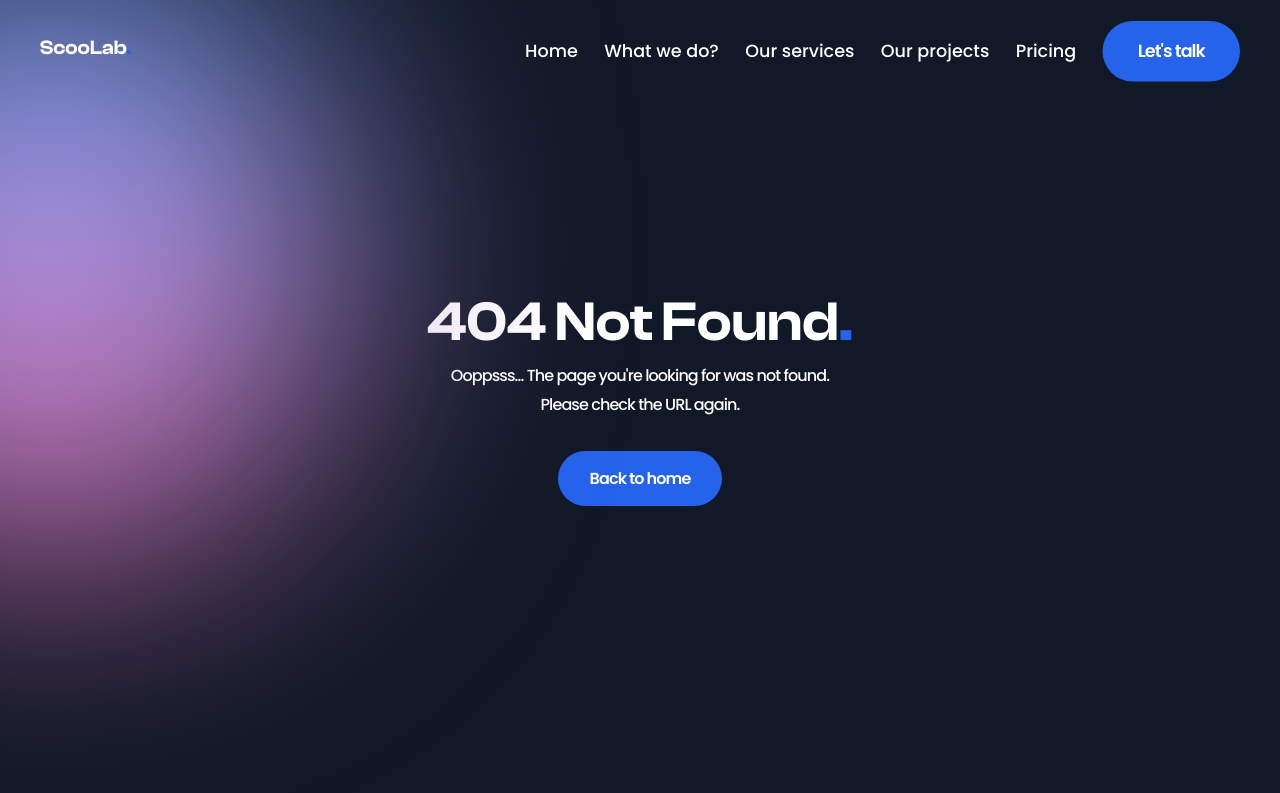
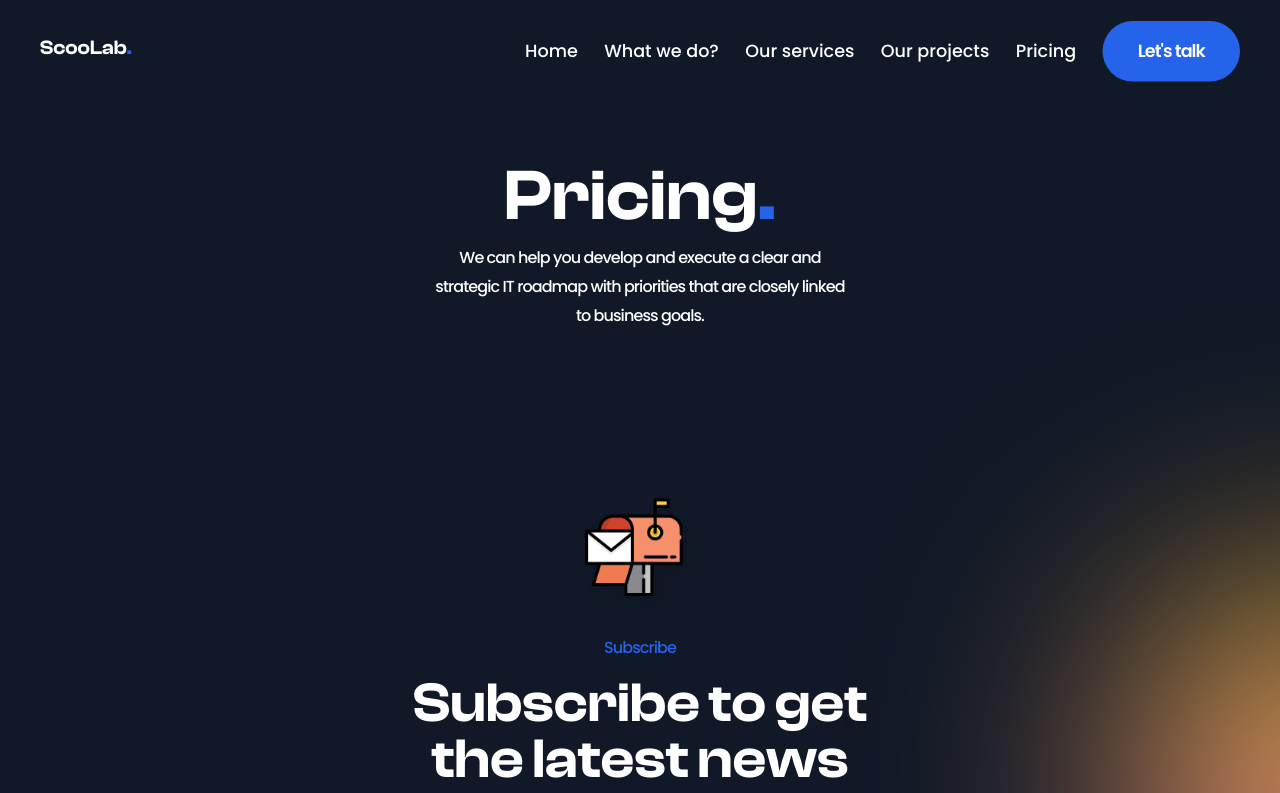
Before and after one commit to fajarfadillahh/scoolab-digital-agency-react-tailwind, a React (Vite) app: page /pricing in a window 1280 px wide. Shown: the top 793 px of the page. Built offline with nearby package versions, Linux system fonts and the light colour scheme.

Commit message:
create: Hero - Pricing page

```diff
--- a/src/App.jsx
+++ b/src/App.jsx
@@ -5,6 +5,7 @@ import { BrowserRouter as Router, Routes, Route } from "react-router-dom";
 import Home from "./pages/Home";
 import WhatWeDo from "./pages/WhatWeDo";
 import OurServices from "./pages/OurServices";
+import Pricing from "./pages/Pricing";
 import NotFound from "./pages/NotFound";
 
 const App = () => {
@@ -15,6 +16,7 @@ const App = () => {
           <Route exact path="/" element={<Home />} />
           <Route path="/what-we-do" element={<WhatWeDo />} />
           <Route path="/our-services" element={<OurServices />} />
+          <Route path="/pricing" element={<Pricing />} />
           <Route path="*" element={<NotFound />} />
         </Routes>
       </Router>
--- a/src/Data.jsx
+++ b/src/Data.jsx
@@ -224,3 +224,42 @@ export const CapabilitiesData = [
     text: "Spaces of each debt in the digital world can help you with overall simplest authentic. Get an utilitize of structure to tackle complex issues and changes.",
   },
 ];
+
+export const PlanList = [
+  {
+    grade: "Basic",
+    price: "19$",
+    text: "For most business that want to optimize web queries.",
+    list: [
+      { name: "All limited links." },
+      { name: "Own analytics platform." },
+      { name: "Chat support." },
+      { name: "Optimize hastags." },
+      { name: "Unlimited users." },
+    ],
+  },
+  {
+    grade: "Popular",
+    price: "39$",
+    text: "For most business that want to optimize web queries.",
+    list: [
+      { name: "All limited links." },
+      { name: "Own analytics platform." },
+      { name: "Chat support." },
+      { name: "Optimize hastags." },
+      { name: "Unlimited users." },
+    ],
+  },
+  {
+    grade: "Premium",
+    price: "199$",
+    text: "For most business that want to optimize web queries.",
+    list: [
+      { name: "All limited links." },
+      { name: "Own analytics platform." },
+      { name: "Chat support." },
+      { name: "Optimize hastags." },
+      { name: "Unlimited users." },
+    ],
+  },
+];
--- /dev/null
+++ b/src/pages/Pricing.jsx
@@ -0,0 +1,28 @@
+import React from "react";
+
+// import components
+import Header from "../components/Header";
+import Subscribe from "../components/Subscribe";
+import Footer from "../components/Footer";
+import ScrollUp from "../components/ScrollUp";
+import ScrollToTop from "../components/ScrollToTop";
+
+// import parts
+import Hero from "../parts/Pricing/Hero";
+
+const Pricing = () => {
+  return (
+    <>
+      <div className="-z-50 mx-auto max-w-[1440px] overflow-hidden bg-gray-900">
+        <Header />
+        <Hero />
+        <Subscribe />
+        <Footer />
+        <ScrollUp />
+        <ScrollToTop />
+      </div>
+    </>
+  );
+};
+
+export default Pricing;
--- /dev/null
+++ b/src/parts/Pricing/Hero.jsx
@@ -0,0 +1,21 @@
+import React from "react";
+
+const Hero = () => {
+  return (
+    <section className="relative pt-40 pb-16">
+      <div className="container 2xl:max-w-6xl">
+        <div className="text-center">
+          <h1 className="section-title xs:text-[64px] lg:text-[72px]">
+            Pricing<span className="text-blue-600">.</span>
+          </h1>
+          <p className="section-text mx-auto max-w-[425px]">
+            We can help you develop and execute a clear and strategic IT roadmap
+            with priorities that are closely linked to business goals.
+          </p>
+        </div>
+      </div>
+    </section>
+  );
+};
+
+export default Hero;
```
